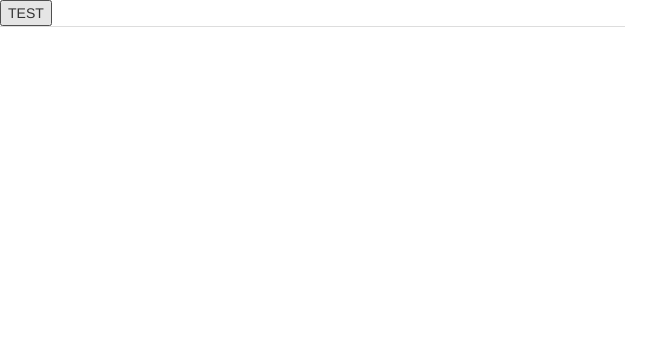
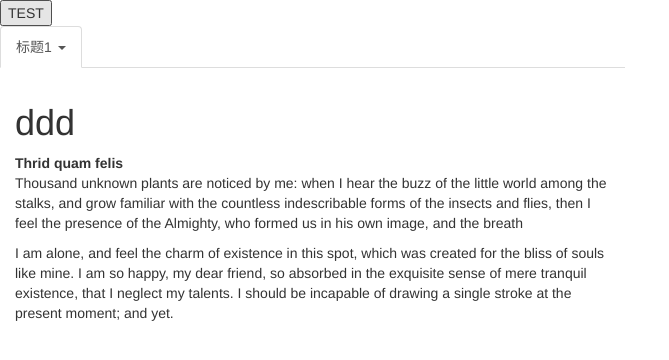
Before and after one commit to aruis/angular-tabs, a plain HTML site: page index.html in a window 1280 px wide. Both pictures are taken after a click on the button "TEST". Shown: the whole page, without its empty margins (0-669 px from the left). Drawn offline with nearby package versions, Linux system fonts and the light colour scheme; no server answers.

Commit message:
修正 tab内嵌html元素需要绑定scope数据时,无法访问外界scope的问题

```diff
--- a/index.html
+++ b/index.html
@@ -17,9 +17,14 @@
     <script>
 
         angular.module('app', ['tab.plus'])
+                .controller('ctrl2', function ($scope) {
+                    $scope.test = 'ddd'
+                })
                 .controller('ctrl', function ($scope) {
                     $scope.tabs = []
+                    $scope.scope = $scope
                     var i = 1;
+                    $scope.test = 'ddd'
 
                     $scope.addTab = function () {
 
@@ -28,8 +33,9 @@
                             title: '标题' + i,
                             id: i,
                             isTack: i > 1,
-                            templateUrl: 'grid-plus/template/locktab.html',
+                            templateUrl: 'tab-plus/template/locktab.html',
                             html: "                        <div class=\"panel-body\">\n" +
+                            "<h1 >{{test}}</h1>" +
                             "                            <strong>Thrid quam felis</strong>\n" +
                             "\n" +
                             "                            <p>Thousand unknown plants are noticed by me: when I hear the buzz of the little world among\n" +
@@ -63,7 +69,7 @@
     <div class="row">
         <div class="col-md-6">
             <div class="tabs-container">
-                <tabset-plus tabs="tabs"></tabset-plus>
+                <tabset-plus tabs="tabs" scope="scope"></tabset-plus>
             </div>
         </div>
     </div>
--- a/tab-plus/tab-plus.js
+++ b/tab-plus/tab-plus.js
@@ -50,17 +50,10 @@ angular.module('tab.plus', ['ui.bootstrap'])
         return {
             restrict: 'E',
             scope: {
-                tabs: '='
+                tabs: '=',
+                scope:'='
             },
             template: '<uib-tabset active="active" ng-show="tabs.length>0"></uib-tabset>',
-            controller: function ($scope) {
-                $scope.active = 0
-
-                $scope.closeTab = function () {
-                    alert('dd')
-                }
-            },
-            controllerAs: 'ctrl',
             link: function ($scope, element) {
                 var delIndex = 0
                 $scope.closeTab = function (index) {
@@ -94,7 +87,7 @@ angular.module('tab.plus', ['ui.bootstrap'])
                         if (find == -1) {
                             isAdd = true
                             var templateUrl = tab.templateUrl
-                            $(element).find('ul.nav.nav-tabs').append($compile('<uib-tab template-url="' + templateUrl + '" heading=\"' + tab.title + '\" >' + tab.html + '</uib-tab>')($scope));
+                            $(element).find('ul.nav.nav-tabs').append($compile('<uib-tab template-url="' + templateUrl + '" heading=\"' + tab.title + '\" >' + tab.html + '</uib-tab>')($scope.scope));
                         }
                     })
                     if (isAdd) {
```
